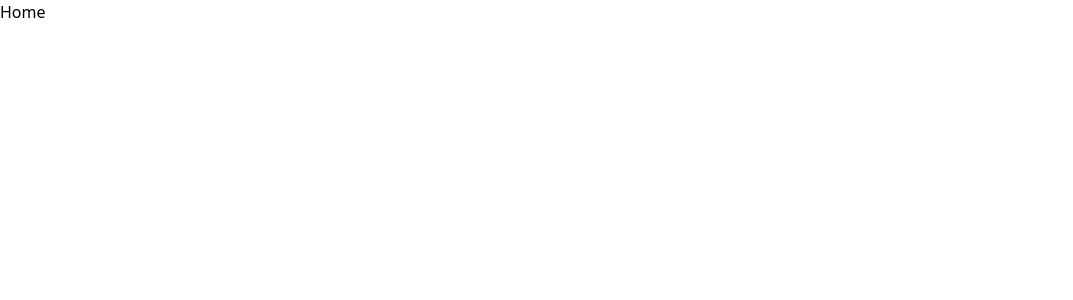
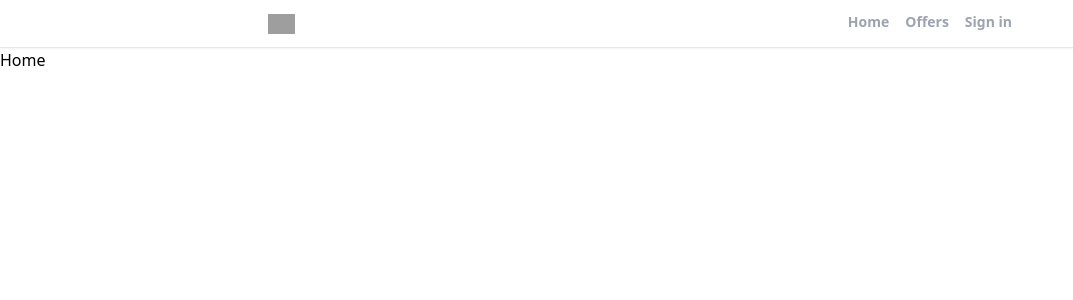
Before and after one commit to mysticwillz/realtor-clone-react, a React (Create React App) app: page / in a window 1280 px wide. Shown: the top 300 px of the page, without its empty margins (0-1073 px from the left). Built offline with nearby package versions, Linux system fonts and the light colour scheme; grey boxes are pictures that could not be loaded.

Commit message:
added nav routing to th the page links andd created the header component

```diff
--- a/src/App.js
+++ b/src/App.js
@@ -1,6 +1,7 @@
 import { BrowserRouter as Router,
    Routes,
   Route,} from "react-router-dom"
+import Header from "./components/Header";
 import ForgotPassword from "./pages/ForgotPassword";
 import Home from "./pages/Home"
 import Offers from "./pages/Offers";
@@ -14,6 +15,7 @@
    <>
 
    <Router>
+   <Header/>
     <Routes>
        <Route path="/" element={<Home/>}></Route>
        <Route path="/profile" element={<Profile/>}></Route>
--- /dev/null
+++ b/src/components/Header.jsx
@@ -0,0 +1,34 @@
+import React from 'react'
+import { useLocation, useNavigate } from 'react-router-dom'
+export default function Header() {
+    const location = useLocation()
+    const navigate = useNavigate()
+
+ let   pathMathRoute=(route)=>{
+        if( route === location.pathname){
+            return true
+        }
+    }
+
+
+  return (
+<div className='bg-white border-b shadow-sm sticky top-0 z-50'>
+    <div>
+        <header className='flex justify-between items-center px-3 max-w-3xl mx-auto'>
+            <div>
+                <img src='https://static.rdc.moveaws.com/images/logos/rdc-logo-default.svg' alt='logo' className='h-5 cursor-pointer' onClick={()=> navigate("/")}/>
+
+            </div>
+            <div>
+                <ul className='flex space-x-4 cursor-pointer'>
+                    <li className={`py-3 text-sm font-semibold text-gray-400 border-b-[3px] border-b-transparent ${pathMathRoute("/") && "text-black border-b-red-500"}`} onClick={()=>navigate("/")}>Home</li>
+                    <li className={`py-3 text-sm font-semibold text-gray-400 border-b-[3px] border-b-transparent ${pathMathRoute("/offers") && "text-black border-b-red-500"}`}onClick={()=>navigate("/offers")}>Offers</li>
+                    <li className={`py-3 text-sm font-semibold text-gray-400 border-b-[3px] border-b-transparent ${pathMathRoute("/sign-in") && "text-black border-b-red-500"}`} onClick={()=>navigate("/sign-in")}>Sign in</li>
+                </ul>
+            </div>
+
+        </header>
+    </div>
+</div>
+  )
+}
```
